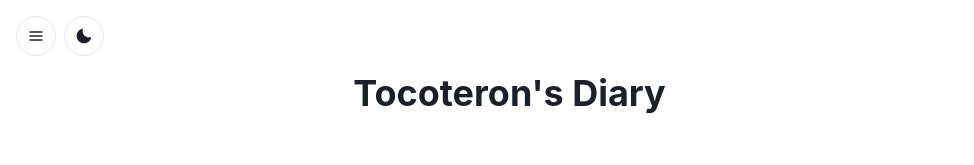
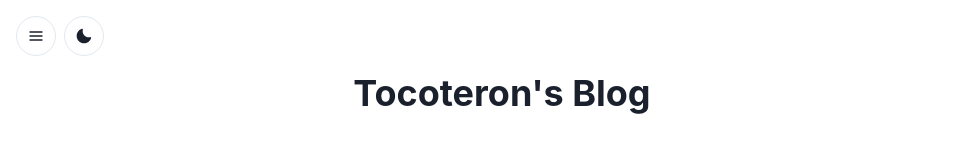
Before and after one commit to tocoteron/tocoteron.com, a React (Create React App) app in the folder frontend/web/: page /blog in a window 1280 px wide. Shown: the top 165 px of the page, without its empty margins (0-974 px from the left). Built offline with nearby package versions, Linux system fonts and the light colour scheme.

Commit message:
Change the title of the blog

```diff
--- a/frontend/web/src/components/pages/BlogPage.tsx
+++ b/frontend/web/src/components/pages/BlogPage.tsx
@@ -3,7 +3,7 @@ import BlogTemplate from "../templates/BlogTemplate";
 import blogPosts from "../../data/blogPosts";
 
 const BlogPage: React.FC = () => (
-  <BlogTemplate title="Tocoteron's Diary" posts={blogPosts} />
+  <BlogTemplate title="Tocoteron's Blog" posts={blogPosts} />
 );
 
 export default BlogPage;
```
